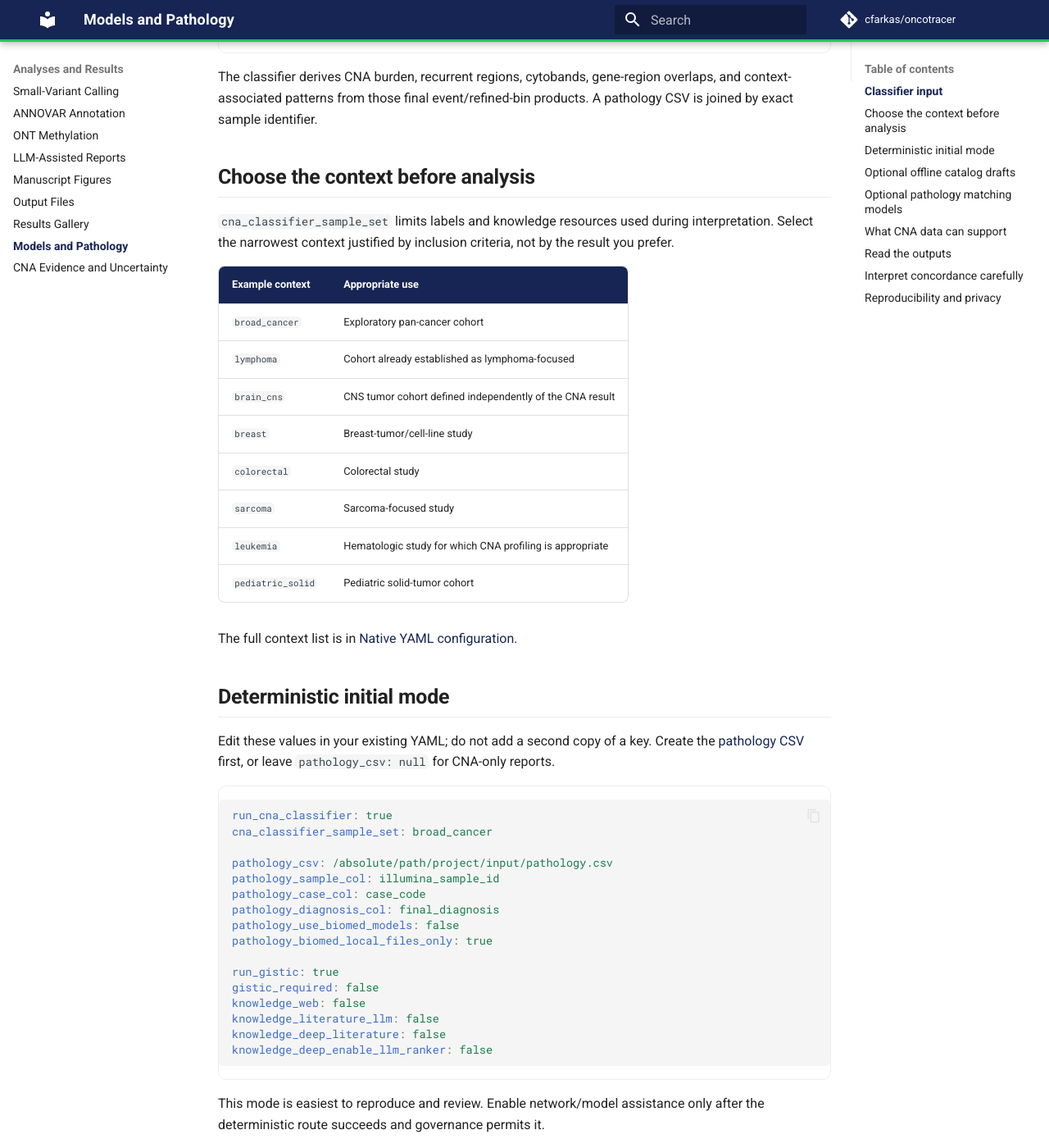
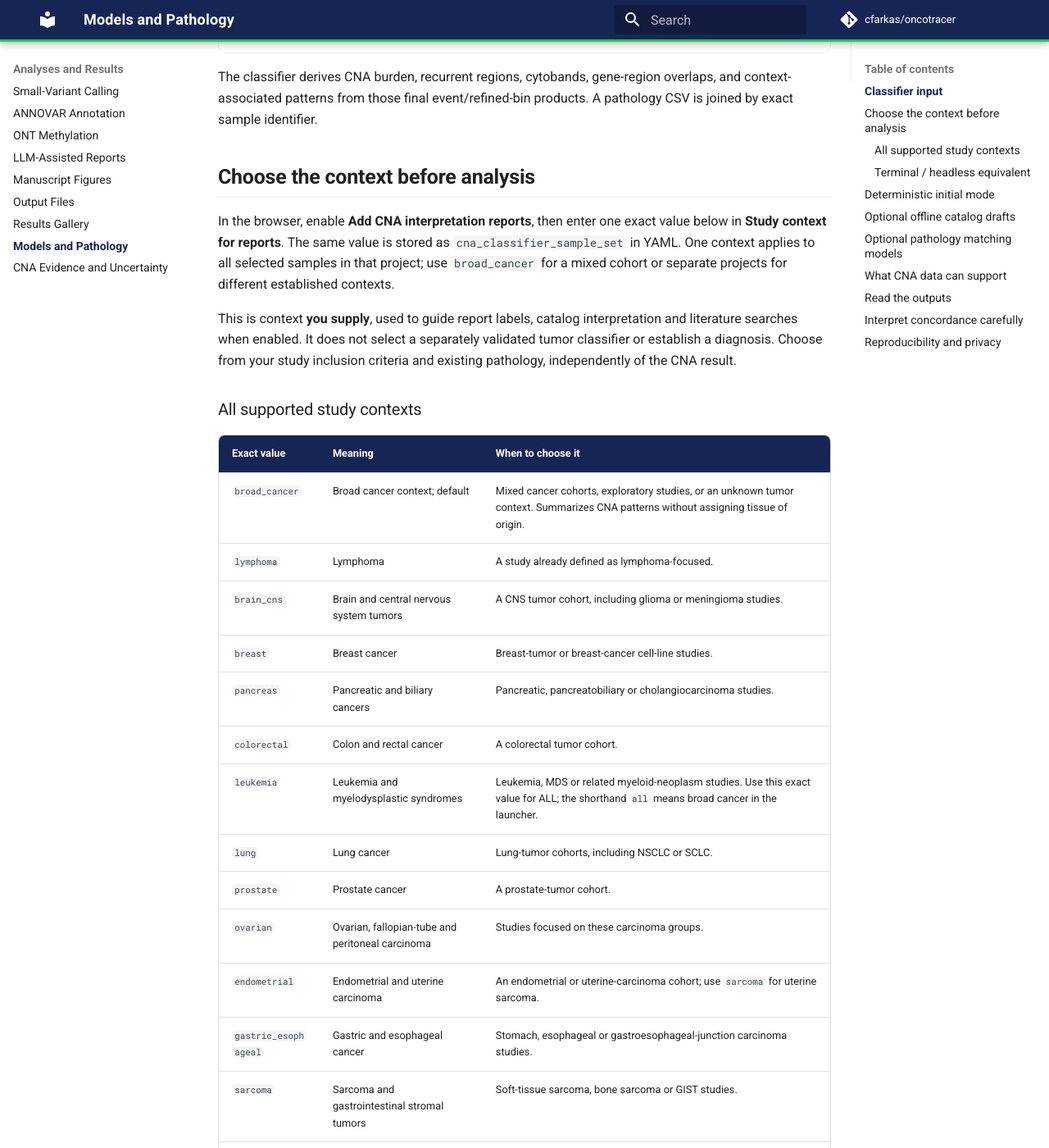
Before and after one commit to cfarkas/oncotracer, an MkDocs documentation site: the page built from docs/models_pathology.md, in a window 1280 px wide and 1400 px high, scrolled down 431 px. Shown: the whole window at 82% size. Built offline with MkDocs 1.6.1 and Material for MkDocs 9.7.7, drawn with Linux system fonts in a browser that asks for light colours; comment, search, counter and statistics services are not loaded; some of the changed text lies outside the part shown.

Commit message:
Link interactive report context to the complete supported-context guide

````diff
--- a/docs/models_pathology.md
+++ b/docs/models_pathology.md
@@ -12,22 +12,73 @@ The classifier does not read FASTQs directly. Core analysis first creates:
 
 The classifier derives CNA burden, recurrent regions, cytobands, gene-region overlaps, and context-associated patterns from those final event/refined-bin products. A pathology CSV is joined by exact sample identifier.
 
+<a id="study-contexts"></a>
+
 ## Choose the context before analysis
 
-`cna_classifier_sample_set` limits labels and knowledge resources used during interpretation. Select the narrowest context justified by inclusion criteria, not by the result you prefer.
+In the browser, enable **Add CNA interpretation reports**, then enter one exact
+value below in **Study context for reports**. The same value is stored as
+`cna_classifier_sample_set` in YAML. One context applies to all selected samples
+in that project; use `broad_cancer` for a mixed cohort or separate projects for
+different established contexts.
 
-| Example context | Appropriate use |
-| --- | --- |
-| `broad_cancer` | Exploratory pan-cancer cohort |
-| `lymphoma` | Cohort already established as lymphoma-focused |
-| `brain_cns` | CNS tumor cohort defined independently of the CNA result |
-| `breast` | Breast-tumor/cell-line study |
-| `colorectal` | Colorectal study |
-| `sarcoma` | Sarcoma-focused study |
-| `leukemia` | Hematologic study for which CNA profiling is appropriate |
-| `pediatric_solid` | Pediatric solid-tumor cohort |
+This is context **you supply**, used to guide report labels, catalog interpretation
+and literature searches when enabled. It does not select a separately validated
+tumor classifier or establish a diagnosis. Choose from your study inclusion
+criteria and existing pathology, independently of the CNA result.
 
-The full context list is in [Native YAML configuration](configuration_v2.md).
+### All supported study contexts
+
+| Exact value | Meaning | When to choose it |
+| --- | --- | --- |
+| `broad_cancer` | Broad cancer context; default | Mixed cancer cohorts, exploratory studies, or an unknown tumor context. Summarizes CNA patterns without assigning tissue of origin. |
+| `lymphoma` | Lymphoma | A study already defined as lymphoma-focused. |
+| `brain_cns` | Brain and central nervous system tumors | A CNS tumor cohort, including glioma or meningioma studies. |
+| `breast` | Breast cancer | Breast-tumor or breast-cancer cell-line studies. |
+| `pancreas` | Pancreatic and biliary cancers | Pancreatic, pancreatobiliary or cholangiocarcinoma studies. |
+| `colorectal` | Colon and rectal cancer | A colorectal tumor cohort. |
+| `leukemia` | Leukemia and myelodysplastic syndromes | Leukemia, MDS or related myeloid-neoplasm studies. Use this exact value for ALL; the shorthand `all` means broad cancer in the launcher. |
+| `lung` | Lung cancer | Lung-tumor cohorts, including NSCLC or SCLC. |
+| `prostate` | Prostate cancer | A prostate-tumor cohort. |
+| `ovarian` | Ovarian, fallopian-tube and peritoneal carcinoma | Studies focused on these carcinoma groups. |
+| `endometrial` | Endometrial and uterine carcinoma | An endometrial or uterine-carcinoma cohort; use `sarcoma` for uterine sarcoma. |
+| `gastric_esophageal` | Gastric and esophageal cancer | Stomach, esophageal or gastroesophageal-junction carcinoma studies. |
+| `sarcoma` | Sarcoma and gastrointestinal stromal tumors | Soft-tissue sarcoma, bone sarcoma or GIST studies. |
+| `renal` | Renal-cell carcinoma | A kidney-cancer cohort focused on renal-cell carcinoma. |
+| `urothelial` | Urothelial carcinoma | Bladder or other urinary-tract urothelial carcinoma studies. |
+| `thyroid` | Thyroid carcinoma | A thyroid-carcinoma cohort. |
+| `melanoma` | Melanoma | A melanoma cohort. |
+| `liver` | Liver cancer, including hepatocellular carcinoma | A liver-cancer cohort; the pancreatic/biliary context above includes cholangiocarcinoma. |
+| `head_neck` | Head-and-neck carcinoma | Oral, oropharyngeal, laryngeal or related carcinoma studies. |
+| `germ_cell` | Germ-cell tumors | Germ-cell tumor studies, including seminoma and nonseminoma. |
+| `myeloma` | Myeloma and plasma-cell neoplasms | A myeloma or plasma-cell-neoplasm cohort. |
+| `neuroblastoma` | Neuroblastoma | A neuroblastoma cohort. |
+| `neuroendocrine` | Neuroendocrine neoplasms | Neuroendocrine tumor or carcinoma studies. |
+| `pediatric_solid` | Pediatric solid tumors | A broad childhood solid-tumor cohort; use a more specific context above when the study supports it. |
+
+An empty value uses `broad_cancer`. Some aliases are accepted, but the exact values
+above avoid ambiguous abbreviations. Unrecognized text is retained as a custom
+context and uses generic report handling where no dedicated context rules exist;
+it does **not** create new classifier support or automatically select broad mode.
+Use `broad_cancer` when the biological context is unknown. Context-specific feature
+catalogs differ in coverage; selecting a context does not guarantee a subtype call.
+
+### Terminal / headless equivalent
+
+For the same browser choice, set `cna_classifier_sample_set` in your saved YAML
+(as in the complete example below), then check and run that configuration:
+
+```bash
+CONFIG="$PWD/project/config/illumina.auto.yml"
+oncotracer check --config "$CONFIG"
+oncotracer run --backend conda --config "$CONFIG"
+```
+
+When generating a project from the terminal, the equivalent option is
+`--run-cna-classifier --cna-classifier-sample-set broad_cancer` on
+`oncotracer setup --non-interactive`; replace `broad_cancer` with the chosen value.
+See the [complete terminal setup example](configuration/pathology.md#3-generate-the-configuration)
+for input and pathology settings.
 
 ## Deterministic initial mode
 
````
Also changed, not shown: docs/assets/setup-demo/index.html (+2 -2 lines), docs/configuration_v2.md (+1 -1 lines), 1 other file.
